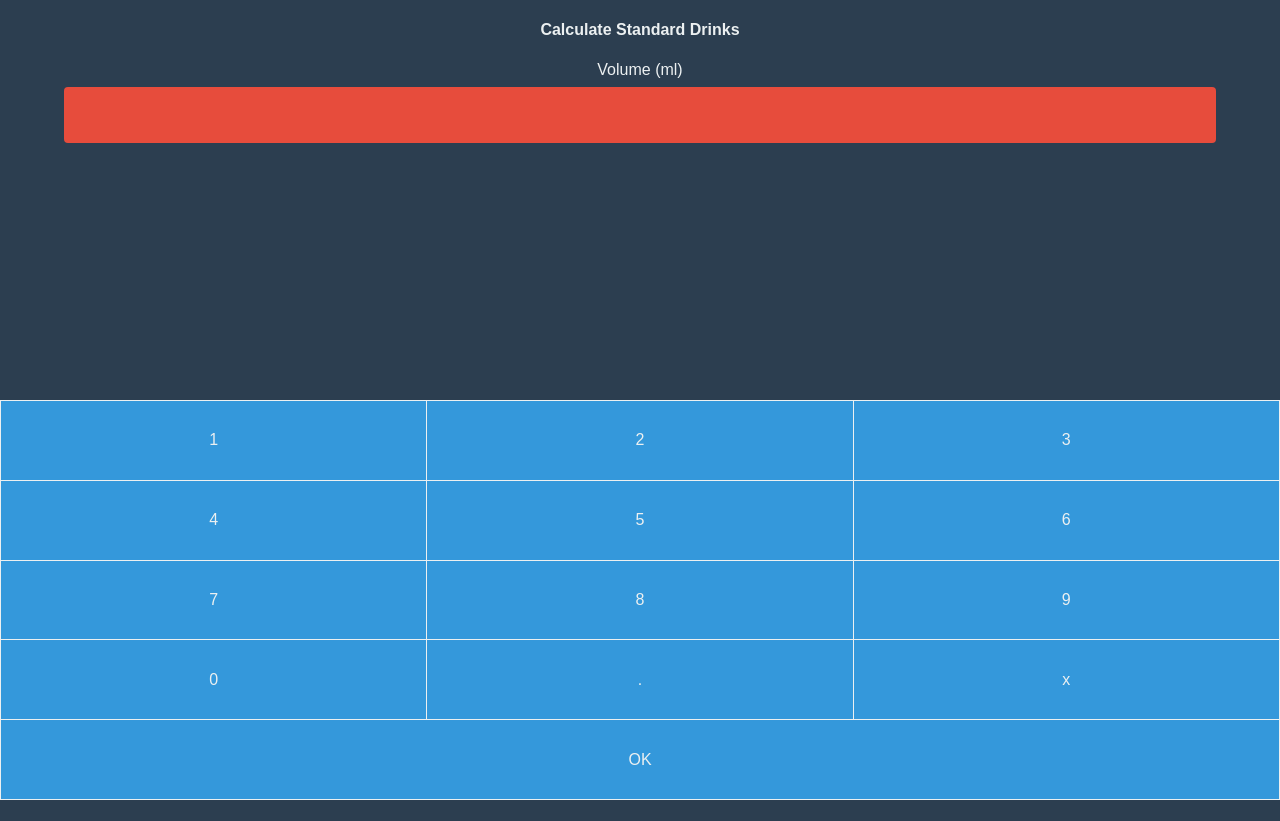
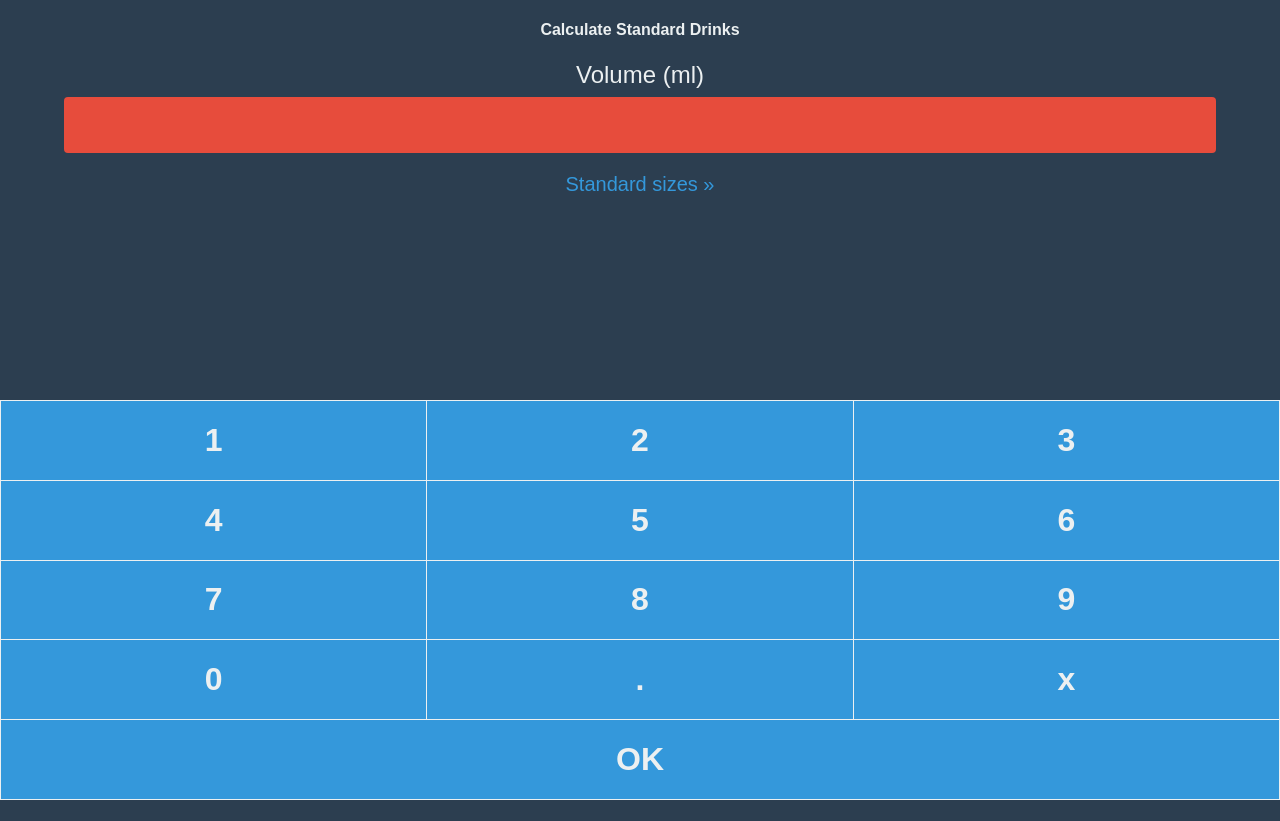
Before and after one commit to markreid/sdcalc, a React app: page / in a window 1280 px wide. Both pictures are taken after a click on the element "Volume (ml)". Built offline with nearby package versions, Linux system fonts and the light colour scheme.

Commit message:
Feature/common volumes (#1)
* Add gh-pages deploy

* InputBoxPreValues component lets you choose pre-filled values for inputs, ie a pint for volume

```diff
--- a/package.json
+++ b/package.json
@@ -2,11 +2,13 @@
   "name": "sdcalc",
   "version": "0.1.0",
   "private": true,
+  "homepage": "https://markreid.github.io/sdcalc",
   "dependencies": {
     "react": "^15.5.4",
     "react-dom": "^15.5.4"
   },
   "devDependencies": {
+    "gh-pages": "^1.0.0",
     "react-fastclick": "^3.0.2-alpha.1",
     "react-scripts": "1.0.7"
   },
@@ -14,6 +16,8 @@
     "start": "react-scripts start",
     "build": "react-scripts build",
     "test": "react-scripts test --env=jsdom",
-    "eject": "react-scripts eject"
+    "eject": "react-scripts eject",
+    "predeploy": "npm run build",
+    "deploy": "gh-pages -d build"
   }
 }
--- /dev/null
+++ b/src/components/inputbox-pre-values.js
@@ -0,0 +1,60 @@
+import React from 'react';
+
+export default class InputBoxPreValues extends React.Component {
+
+  constructor() {
+    super();
+    this.state = {
+      show: false,
+    }
+  }
+
+  toggle = () => {
+    this.setState({
+      show: !this.state.show,
+    });
+  }
+
+  // pass it up to the parent
+  select = (evt) => {
+    this.props.set(evt.target.value);
+    this.setState({
+      show: false,
+    });
+  }
+
+  render() {
+    const { show } = this.state;
+    const { valuesMap } = this.props;
+
+    const focusClass = show ? 'focus' : '';
+
+    return (
+      <div className={`input-box-pre-values ${focusClass}`}>
+        <button
+          className="btn-choose"
+          onClick={this.toggle}
+        >Standard sizes &raquo;</button>
+
+        {show && (
+          <div className="list">
+            {Object.keys(valuesMap).map(label => {
+              const value = valuesMap[label];
+
+              return (
+                <button
+                  className="list-item"
+                  key={label}
+                  onClick={this.select}
+                  value={value}
+                >
+                  {label} ({value}ml)
+                </button>
+              );
+            })}
+          </div>
+        )}
+      </div>
+    );
+  }
+}
--- a/src/components/inputbox.js
+++ b/src/components/inputbox.js
@@ -1,6 +1,7 @@
 import React from 'react';
 
 import KeyPad from './keypad';
+import InputBoxPreValues from './inputbox-pre-values';
 
 class InputBox extends React.Component {
 
@@ -21,9 +22,16 @@ class InputBox extends React.Component {
     this.props.set(this.props.name, value);
   }
 
+  setAndClose = (value) => {
+    this.props.set(this.props.name, value);
+    this.setState({
+      keypadVisible: false,
+    });
+  }
+
   render() {
 
-    const { label, value } = this.props;
+    const { label, value, valuesMap } = this.props;
     const { keypadVisible } = this.state;
 
     const focusClass = keypadVisible ? 'focus' : '';
@@ -38,6 +46,14 @@ class InputBox extends React.Component {
           className={`input ${focusClass}`}
           onClick={this.toggleKeypad}
         >{value}</div>
+
+        {keypadVisible && valuesMap && (
+          <InputBoxPreValues
+            valuesMap={valuesMap}
+            set={this.setAndClose}
+          />
+        )}
+
         {keypadVisible && (
           <KeyPad set={this.set} value={value} done={this.toggleKeypad} />
         )}
--- a/src/components/sd.js
+++ b/src/components/sd.js
@@ -9,6 +9,18 @@ import { calcSD } from '../util';
 import { VOLUME } from '../constants';
 
 import InputBox from './inputbox';
+
+const COMMON_VOLUMES_MAP = {
+  pot: '285',
+  schooie: '425',
+  pint: '570',
+  tinnie: '375',
+  'euro stubby': '330',
+  longie: '750',
+  'glass of wine': '150',
+  'bottle of wine': '750',
+};
+
 
 class SD extends React.Component {
 
@@ -65,6 +77,7 @@ class SD extends React.Component {
             name="volume"
             value={volume}
             set={this.setValue}
+            valuesMap={COMMON_VOLUMES_MAP}
           />
 
           <div className="input-box locked">
--- a/src/index.css
+++ b/src/index.css
@@ -11,6 +11,14 @@ html {
 
 * {
   box-sizing: border-box;
+}
+
+button {
+  -webkit-appearance: none;
+  color: var(--white);
+  background: none;
+  border: none;
+  outline: none;
 }
 
 html, body {
@@ -45,7 +53,7 @@ h1 {
 }
 
 .input-box .label {
-  font-size: 1rem;
+  font-size: 1.5rem;
   margin: 0 0 0.5rem;
 }
 
@@ -88,6 +96,7 @@ h1 {
   position: fixed;
   bottom: 0;
   width: 100%;
+  z-index: 1;
 }
 
 .keypad-button {
@@ -99,13 +108,43 @@ h1 {
   border: 1px solid var(--white);
   border-bottom: none;
   border-left: none;
+  font-size: 32px;
+  font-weight: 800;
 }
-
-button {
-  color: var(--white);
-}
-
 
 .calc-form {
   position: relative;
 }
+
+
+
+/**
+ * inputbox pre-populated values.
+ *
+ */
+
+.input-box-pre-values .btn-choose {
+  display: block;
+  width: 100%;
+  padding: 1em;
+  font-size: 1.25rem;
+  color: var(--skyBlue);
+}
+
+
+.input-box-pre-values.focus {
+  z-index: 2; /* above keypad */
+  background: var(--darkBlue);
+}
+
+.input-box-pre-values .list .list-item {
+  display: block;
+  width: 100%;
+  padding: 1em;
+  font-size: 1.5rem;
+  background: var(--blue);
+}
+
+.input-box-pre-values .list .list-item:nth-child(even) {
+  background: var(--skyBlue);
+}
```
Also changed, not shown: README.md, 1 other file.
